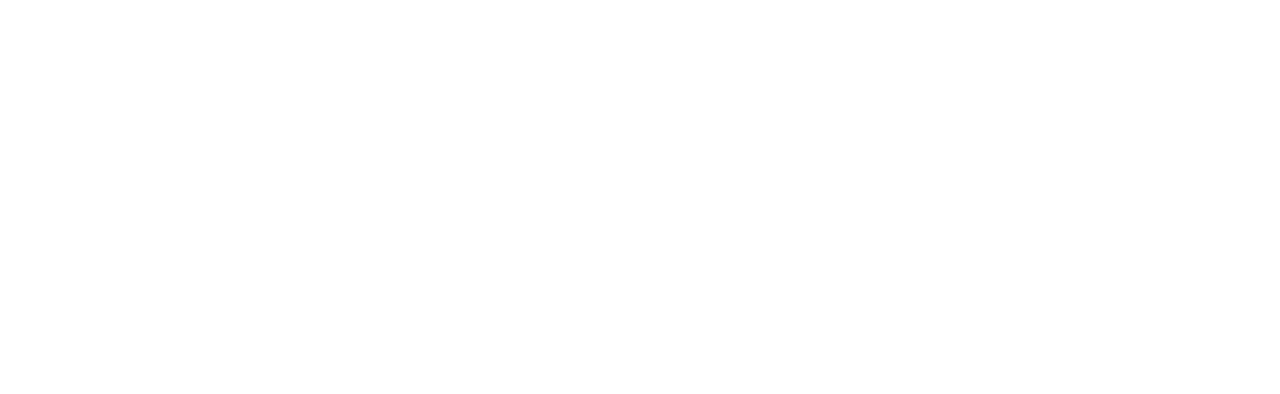
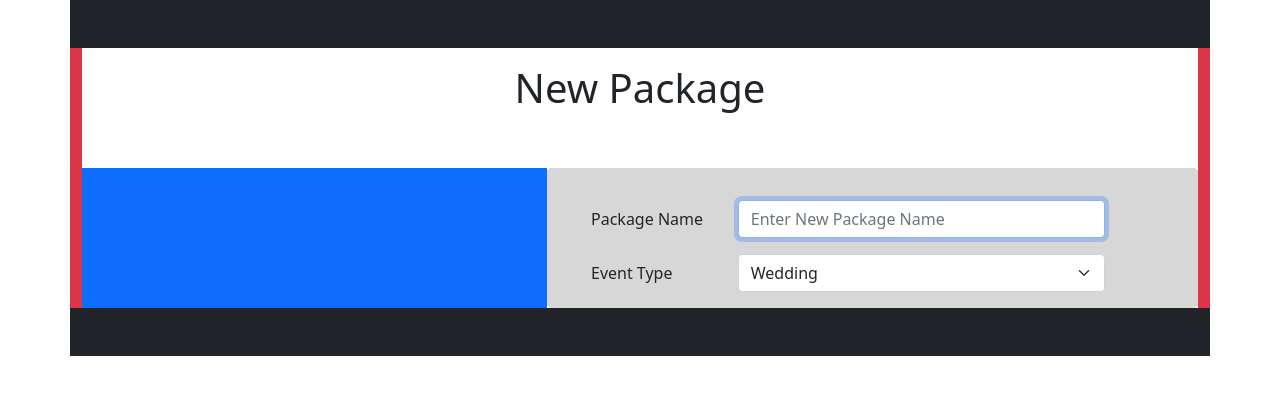
Before and after one commit to FarzanFrost/Flash, a React (Create React App) app in the folder flash-front-end/: page /NewPackage in a window 1280 px wide. Before the commit this address had no page. Shown: the top 394 px of the page. Built offline with nearby package versions, Linux system fonts and the light colour scheme.

Commit message:
Add new file named as NewPackage and change the background color of AddEmployee page

```diff
--- a/flash-front-end/src/AddEmployee.js
+++ b/flash-front-end/src/AddEmployee.js
@@ -20,7 +20,7 @@
     return(
         <div className="h-100">
 
-            <section className="h-100 bg-danger">
+            <section className="h-100">
 
                 <div className="container py-5 h-100">
 
@@ -41,9 +41,9 @@
 
                                         </div>
 
-                                        <div className="col-lg-7">
+                                        <div className="col-lg-7 rounded-3" style={ { backgroundColor : '#d7d7d7' } }>
 
-                                            <form className="container rounded mb-0 bg-opacity-25 p-lg-3 mt-0" style={{background : "white"}}>
+                                            <form className="container rounded-3 mb-0 bg-opacity-25 p-lg-3 mt-0" style={ { backgroundColor : '#d7d7d7' } }>
 
                                                 <div className="form-group row mt-3 mx-3">
                                                     <label className="col-sm-3 col-form-label">First Name</label>
@@ -235,7 +235,7 @@
 
                                                 <div className="d-flex align-items-center justify-content-center pt-5 pb-4">
                                                     <button type="submit"
-                                                            className="btn btn-danger btn-block">
+                                                            className="btn btn-dark btn-block">
                                                         ADD
                                                     </button>
                                                 </div>
--- a/flash-front-end/src/App.js
+++ b/flash-front-end/src/App.js
@@ -17,6 +17,7 @@
 import LandingPage from "./LandingPage";
 import ResetPasswordContextProviderInterface from "./ResetPasswordContextProviderInterface";
 import EditEmployee from "./EditEmployee";
+import NewPackage from "./NewPackage";
 import Adminviewemployeedetailspage from "./Adminviewemployeedetailspage";
 import SelectImageContextProviderInterface from "./SelectImageContextProviderInterface";
 import EventReviewsCustomerContextProviderInterface from "./EventReviewsCustomerContextProviderInterface";
@@ -60,6 +61,7 @@
               <Route exact path="/SideNavManager" element={ <SideNavManager/> } />
               <Route exact path={"/ResetPassword"} element={ <ResetPasswordContextProviderInterface/> } />
               <Route exact path="/EditEmployee" element={ <EditEmployee/> } />
+              <Route exact path="/NewPackage" element={ <NewPackage/> } />
               <Route exact path="/Gallery" element={ <SelectImageContextProviderInterface/> } />
               <Route exact path="/EventReviews" element={ <EventReviewsCustomerContextProviderInterface/> } />
 
--- /dev/null
+++ b/flash-front-end/src/NewPackage.js
@@ -0,0 +1,77 @@
+import React, {useState} from 'react'
+
+const newPack = () =>{
+
+}
+
+const NewPackage = () => {
+    return (
+        <div className="h-100">
+
+            <section className="h-100">
+
+                <div className="container py-5 h-100 bg-dark">
+
+                    <div className="row d-flex justify-content-center align-items-center h-100 bg-info">
+
+                        <div className="row d-flex justify-content-center align-items-center h-100 bg-danger">
+
+                            <div className="row g-0 bg-white">
+
+                                <h1 className="text-center mt-3 pb-5">New Package</h1>
+
+                                <div className="col-lg-5 d-lg-flex d-none bg-primary">
+
+                                </div>
+
+                                <div className="col-lg-7 rounded-3" style={ { backgroundColor : '#d7d7d7' } }>
+
+                                    <form className="container rounded-3 mb-0 bg-opacity-25 p-lg-3 mt-0" style={ { backgroundColor : '#d7d7d7' } }>
+
+                                        <div className="form-group row mt-3 mx-3">
+                                            <label className="col-sm-3 col-form-label">Package Name</label>
+                                            <div className="col-sm-8">
+                                                <input
+                                                    // value={ firstName }
+                                                    className="form-control"
+                                                    type="text"
+                                                    placeholder="Enter New Package Name"
+                                                    // onChange={ (e) => setFirstName( e.target.value )}
+                                                    autoFocus
+                                                    required
+                                                />
+                                            </div>
+
+                                        </div>
+
+                                        <div className="form-group row mt-3 mx-3">
+                                            <label className="col-sm-3 col-form-label">Event Type</label>
+                                            <div className="col-sm-8">
+                                                <select className="form-select">
+                                                    <option>Wedding</option>
+                                                    <option>Birthday</option>
+                                                    <option>Purberty</option>
+                                                </select>
+                                            </div>
+
+                                        </div>
+
+                                    </form>
+
+                                </div>
+
+                            </div>
+
+                        </div>
+
+                    </div>
+
+                </div>
+
+            </section>
+
+        </div>
+    )
+}
+
+export default NewPackage
```
